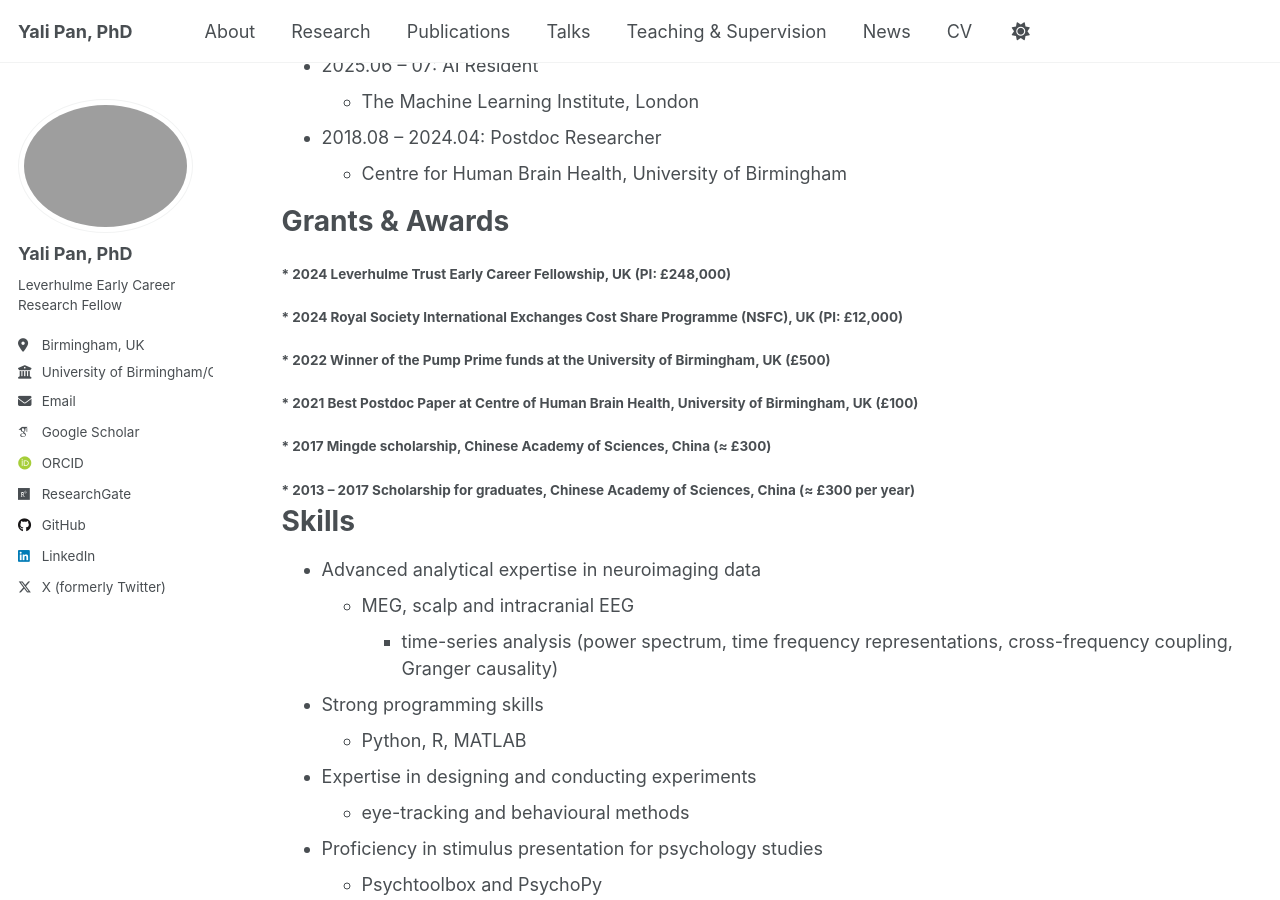
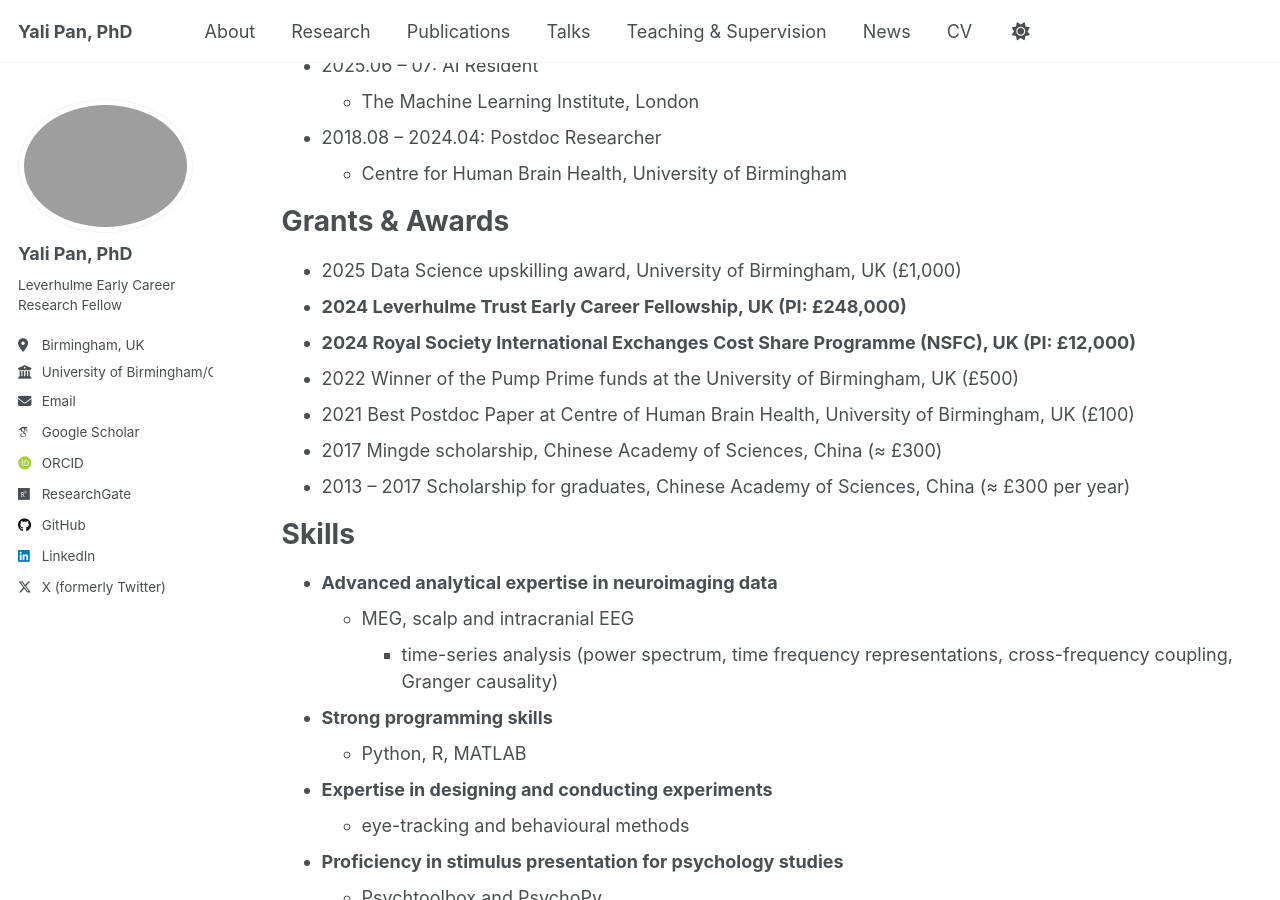
Before and after one commit to yalipan666/yalipan666.github.io, a Jekyll site: the page built from _pages/cv.md, in a window 1280 px wide and 900 px high, scrolled down 498 px. Built offline with Jekyll 4.4.1, drawn with Linux system fonts in a browser that asks for light colours; some web fonts are replaced; a script that is not in the unit is left out.

Commit message:
Update cv.md

```diff
--- a/_pages/cv.md
+++ b/_pages/cv.md
@@ -14,47 +14,45 @@ For a detailed CV, please see [here](/files/cv.pdf){:target="_blank"}.
 Education
 ======
 * Ph.D in Cognitive Neuroscience
-  &nbsp;Institute of Psychology, Chinese Academy of Sciences, 2018
+&nbsp;Institute of Psychology, Chinese Academy of Sciences, 2018
 * B.Ed. in Applied Psychology
-  &nbsp;China Women’s University, 2013
+&nbsp;China Women’s University, 2013
 
 Work experience
 ======
 * 2024.12 – present: Visiting Scholar
   * Department of Psychiatry, University of Oxford
-
 * 2024.05 – present: Leverhulme Early Career Fellow
   * Centre for Human Brain Health, University of Birmingham
-
 * 2025.06 – 07: AI Resident
   * The Machine Learning Institute, London
-
 * 2018.08 – 2024.04: Postdoc Researcher
   * Centre for Human Brain Health, University of Birmingham
 
 Grants & Awards
 ======
-#### * 2024 Leverhulme Trust Early Career Fellowship, UK (PI: £248,000)
-#### * 2024 Royal Society International Exchanges Cost Share Programme (NSFC), UK (PI: £12,000)
-#### * 2022 Winner of the Pump Prime funds at the University of Birmingham, UK (£500)
-#### * 2021 Best Postdoc Paper at Centre of Human Brain Health, University of Birmingham, UK (£100)
-#### * 2017 Mingde scholarship, Chinese Academy of Sciences, China (≈ £300)
-#### * 2013 – 2017 Scholarship for graduates, Chinese Academy of Sciences, China (≈ £300 per year)
+* 2025 Data Science upskilling award, University of Birmingham, UK (£1,000)
+* **2024 Leverhulme Trust Early Career Fellowship, UK (PI: £248,000)**
+* **2024 Royal Society International Exchanges Cost Share Programme (NSFC), UK (PI: £12,000)**
+* 2022 Winner of the Pump Prime funds at the University of Birmingham, UK (£500)
+* 2021 Best Postdoc Paper at Centre of Human Brain Health, University of Birmingham, UK (£100)
+* 2017 Mingde scholarship, Chinese Academy of Sciences, China (≈ £300)
+* 2013 – 2017 Scholarship for graduates, Chinese Academy of Sciences, China (≈ £300 per year)
 
 Skills
 ======
-* Advanced analytical expertise in neuroimaging data
+* **Advanced analytical expertise in neuroimaging data**
   * MEG, scalp and intracranial EEG
     * time-series analysis (power spectrum, time frequency representations, cross-frequency coupling, Granger causality)
-* Strong programming skills
+* **Strong programming skills**
   * Python, R, MATLAB
-* Expertise in designing and conducting experiments
+* **Expertise in designing and conducting experiments**
   * eye-tracking and behavioural methods
-* Proficiency in stimulus presentation for psychology studies
+* **Proficiency in stimulus presentation for psychology studies**
   * Psychtoolbox and PsychoPy
-* In-depth knowledge of machine learning techniques
+* **In-depth knowledge of machine learning techniques**
   * SVM, k-means clustering, DNN, CNN, NLP
-* Extensive experience with statistical analysis
+* **Extensive experience with statistical analysis**
   * parametric test (t-test, ANOVA)
   * non-parametric test (cluster-based permutation)
   * linear mixed-effects modelling
```
